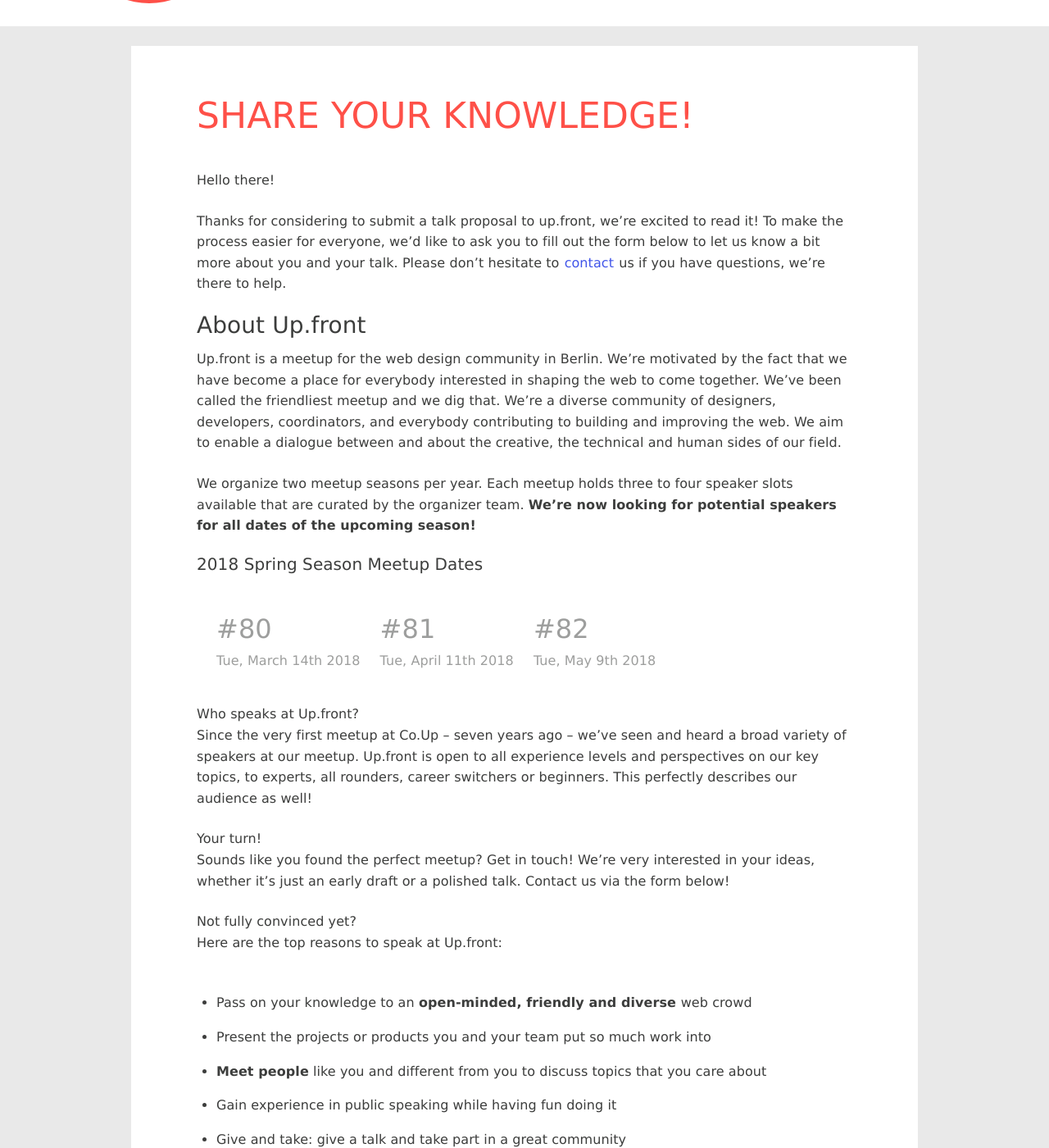
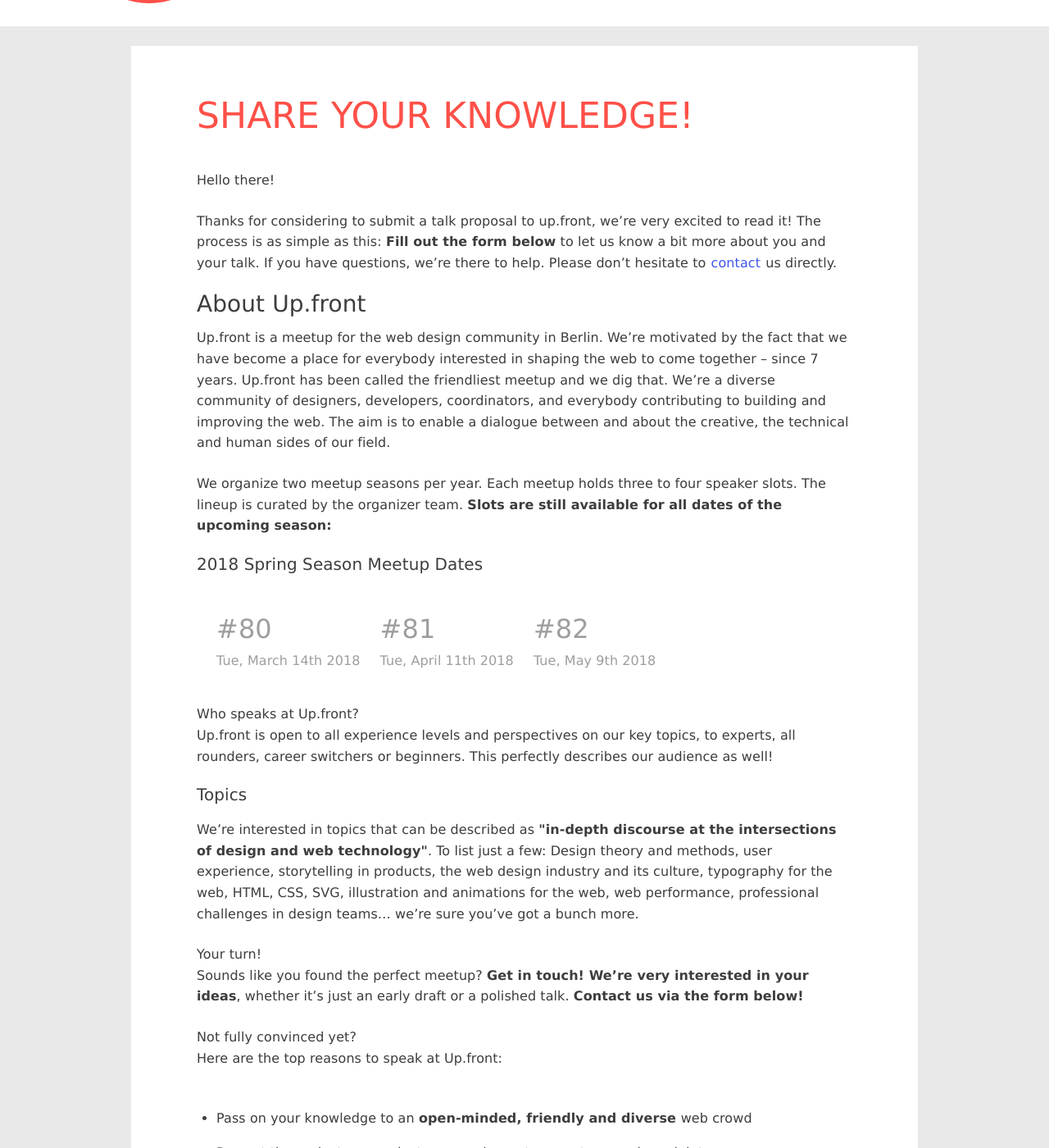
Before and after one commit to upfrontug/upfrontug.github.io, a Jekyll site: the page built from submit.html, in a window 1280 px wide and 1400 px high, scrolled down 220 px. Shown: the whole window at 82% size. Built offline with Jekyll 4.4.1, drawn with Linux system fonts in a browser that asks for light colours; a script that is not in the unit is left out; some of the changed text lies outside the part shown.

Commit message:
Updated text submit page

```diff
--- a/submit.html
+++ b/submit.html
@@ -10,15 +10,15 @@
 <h1>Share your knowledge!</h1>
 <p>Hello there!</p>
 <p>
-  Thanks for considering to submit a talk proposal to up.front, we’re excited to read it! To make the process easier for everyone, we’d like to ask you to fill out the form below to let us know a bit more about you and your talk. Please don’t hesitate to <a href="#contact">contact</a> us if you have questions, we’re there to help.
+  Thanks for considering to submit a talk proposal to up.front, we’re very excited to read it! The process is as simple as this: <strong>Fill out the form below</strong> to let us know a bit more about you and your talk. If you have questions, we’re there to help. Please don’t hesitate to <a href="#contact">contact</a> us directly.
 </p>
 
 <h2>About Up.front</h2>
 <p>
-  Up.front is a meetup for the web design community in Berlin. We’re motivated by the fact that we have become a place for everybody interested in shaping the web to come together. We’ve been called the friendliest meetup and we dig that. We’re a diverse community of designers, developers, coordinators, and everybody contributing to building and improving the web. We aim to enable a dialogue between and about the creative, the technical and human sides of our field.
+  Up.front is a meetup for the web design community in Berlin. We’re motivated by the fact that we have become a place for everybody interested in shaping the web to come together – since 7 years. Up.front has been called the friendliest meetup and we dig that. We’re a diverse community of designers, developers, coordinators, and everybody contributing to building and improving the web. The aim is to enable a dialogue between and about the creative, the technical and human sides of our field.
 </p>
 <p>
-  We organize two meetup seasons per year. Each meetup holds three to four speaker slots available that are curated by the organizer team. <strong>We’re now looking for potential speakers for all dates of the upcoming season!</strong>
+  We organize two meetup seasons per year. Each meetup holds three to four speaker slots. The lineup is curated by the organizer team. <strong>Slots are still available for all dates of the upcoming season:</strong>
 </p>
 <h3>2018 Spring Season Meetup Dates</h3>
 <ul class="list-next-events">
@@ -37,11 +37,15 @@
 </ul>
 <h5>Who speaks at Up.front?</h5>
 <p>
-  Since the very first meetup at Co.Up – seven years ago – we’ve seen and heard a broad variety of speakers at our meetup. Up.front is open to all experience levels and perspectives on our key topics, to experts, all rounders, career switchers or beginners. This perfectly describes our audience as well!
+  Up.front is open to all experience levels and perspectives on our key topics, to experts, all rounders, career switchers or beginners. This perfectly describes our audience as well!
+</p>
+<h3>Topics</h3>
+<p>
+  We’re interested in topics that can be described as <strong>"in-depth discourse at the intersections of design and web technology"</strong>. To list just a few: Design theory and methods, user experience, storytelling in products, the web design industry and its culture, typography for the web, HTML, CSS, SVG, illustration and animations for the web, web performance, professional challenges in design teams… we’re sure you’ve got a bunch more.
 </p>
 <h5>Your turn!</h5>
 <p>
-  Sounds like you found the perfect meetup? Get in touch! We’re very interested in your ideas, whether it’s just an early draft or a polished talk. Contact us via the form below!
+  Sounds like you found the perfect meetup? <strong>Get in touch! We’re very interested in your ideas</strong>, whether it’s just an early draft or a polished talk. <strong>Contact us via the form below!</strong>
 </p>
 <h5>Not fully convinced yet?</h5>
 <p>
@@ -56,25 +60,13 @@
   <li>Give and take: give a talk and take part in a great community</li>
   <li>The organizers are always there for questions, and give the feedback and support you need</li>
 </ul>
-<h3>Topics</h3>
-<p>
-  We’re interested in topics that can be described as <strong>"in-depth discourse at the intersections of design and web technology"</strong>. To list just a few: Design theory and methods, user experience, storytelling in products, the web design industry and its culture, typography for the web, HTML, CSS, SVG, illustration and animations for the web, web performance, professional challenges in design teams… we’re sure you’ve got a bunch more.
-</p>
 <h5>Language</h5>
 <p>
   All talks are in English.
 </p>
 <h5>Talk Duration</h5>
 <p>
-  Talks should be no longer than 15-20 minutes. Please make absolutely sure to keep your talk within this limit! Up.front aims to present short, focused ideas, and is not the right format for a 40 minute presentation.
-</p>
-<h5>Audience Questions</h5>
-<p>
-  We do not take questions from the audience – there’ll be time for discussion during breaks and at the end of the meetup.
-</p>
-<h5>Slides and Equipment</h5>
-<p>
-  There’s a projector (1280x800 native resolution) with HDMI, VGA and Mini DisplayPort connectors, and the choice between a wireless microphone headset and a wired hand mic. We can also get audio from your machine into the speakers via AirPlay or 3.5mm audio jack, if needed.
+  Up.front aims to present short, focused ideas, therefore the talk duration is limited to 15-20 minutes.
 </p>
 
 <hr>
```
